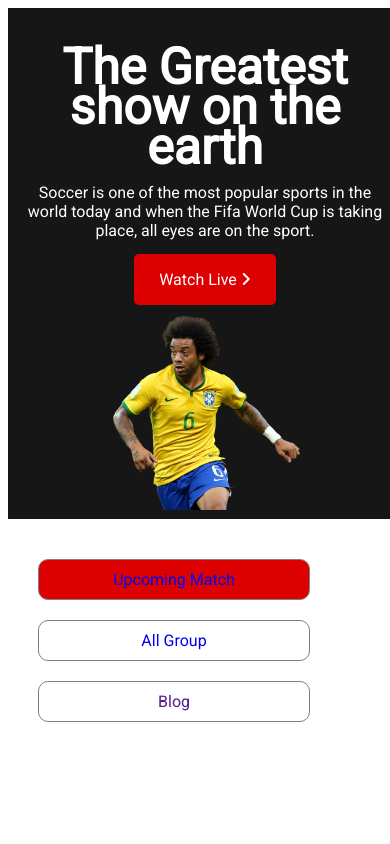
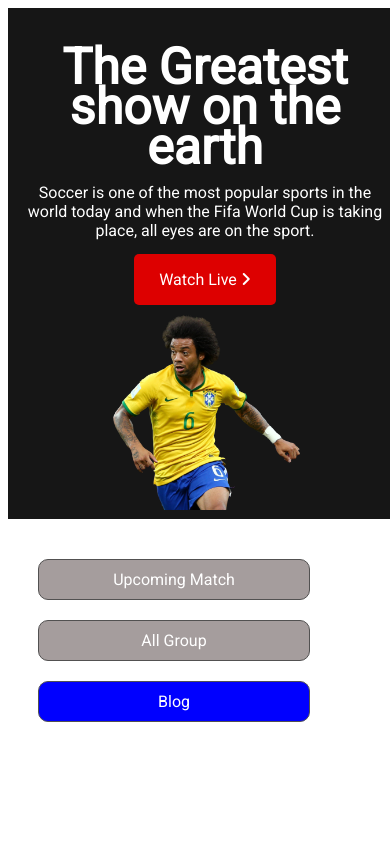
Before and after one commit to saidul90091/world-cup, a plain HTML site: page index.html in a window 390 px wide. Shown: the top 844 px of the page. Drawn offline with Linux system fonts and the light colour scheme.

Commit message:
edit some code

```diff
--- a/index.html
+++ b/index.html
@@ -39,10 +39,10 @@
                 <div class="blogs_area">
                     <!-- ----------aside area----------- -->
                     <div class="aside">
-                        <a id="blog_button" class="group_button" href="index.html">Upcoming Match</a>
-                        <a class="group_button" href="index1.html">All Group</a>
+                        <a class="group_button" href="index1.html">Upcoming Match</a>
+                        <a class="group_button" >All Group</a>
 
-                        <a class="group_button" href="">Blog</a>
+                        <a id="blog_button" class="group_button" href="index.html">Blog</a>
                     </div>
                     <!-- ---------------blog------------------ -->
                     <div class="blogs">
--- a/style.css
+++ b/style.css
@@ -71,7 +71,8 @@
  .group_button {
      padding: 10px 30px;
      display: block;
-     background-color: white;
+     background-color: rgba(160, 153, 153, 0.452);
+     color: white;
      display: column;
      margin: 20px;
      border-radius: 10px;
@@ -81,7 +82,7 @@
  }
 
  #blog_button {
-     background-color: #DD0000;
+     background-color: blue;
  }
 
  /* ===========================
@@ -189,7 +190,7 @@
  .match {
      width: 312px;
      height: 224px;
-     border: 1px solid gray;
+     border: 1px solid rgba(180, 176, 176, 0.26);
      padding-top: 40px;
      margin: 20px;
  }
@@ -238,8 +239,8 @@
      }
 
      .group_button {
-         background-color: white;
-         border: 1px solid gray;
+        background-color: rgb(165, 157, 157);
+         border: 1px solid rgb(82, 81, 81);
          text-align: center;
      }
 
@@ -326,8 +327,8 @@
      }
 
      .group_button {
-         background-color: white;
-         border: 1px solid gray;
+         background-color: rgb(165, 157, 157);
+         border: 1px solid rgb(82, 81, 81);
          text-align: center;
      }
 
```
Also changed, not shown: index1.html (+4 -4 lines).
